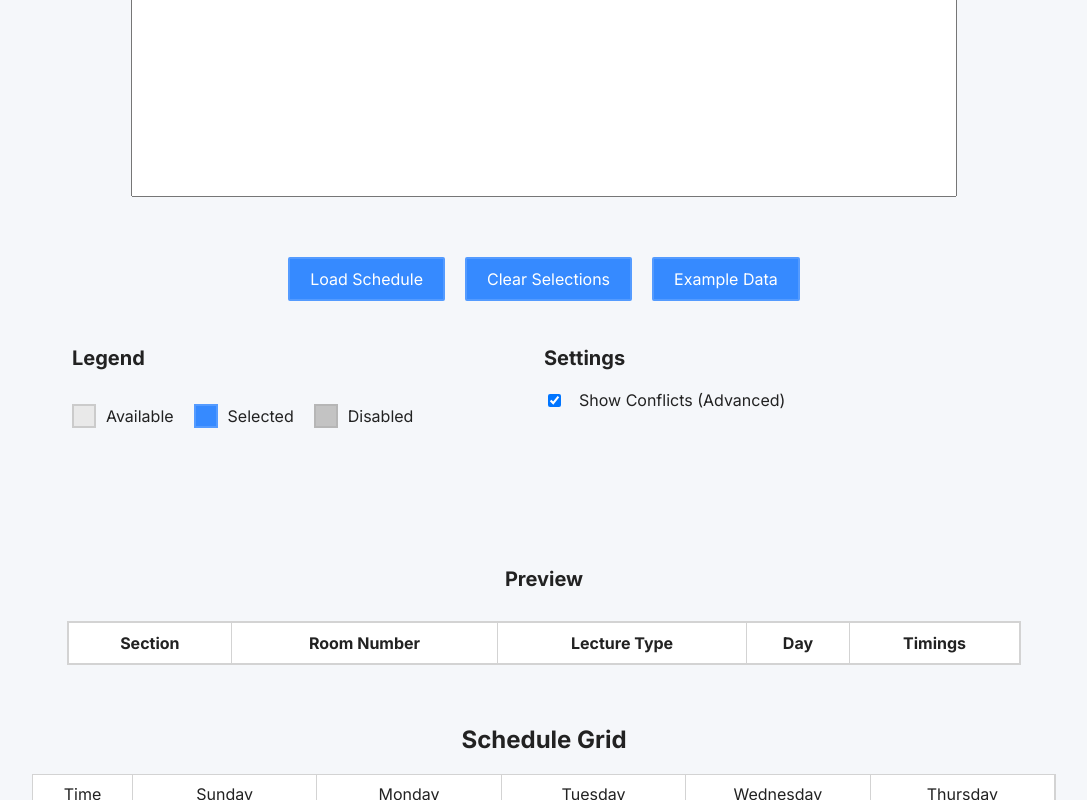
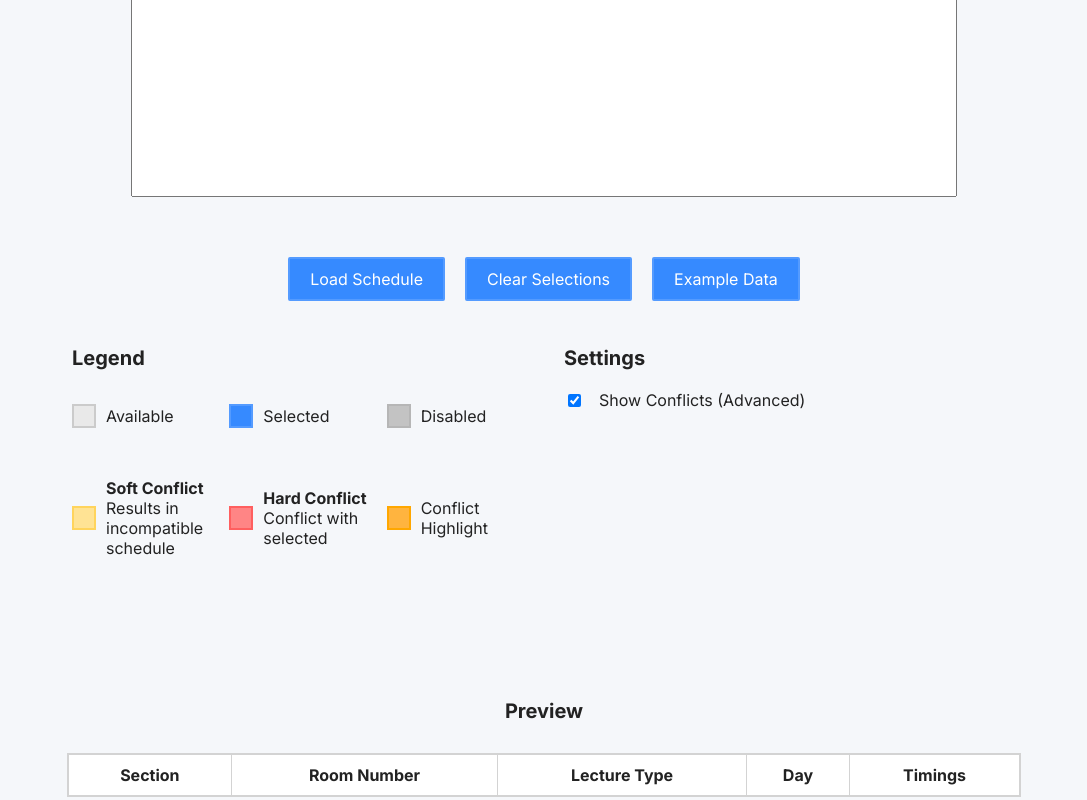
Before and after one commit to 60307390/scheduler-udst-revamp, a website built with Vite: page index.html in a window 1280 px wide. Both pictures are taken after a click on the checkbox "Show Conflicts (Advanced)". Shown: the part 412-1212 px from the top of the page, without its empty margins (96-1183 px from the left). Built offline with nearby package versions, Linux system fonts and the light colour scheme.

Commit message:
advanced mode -- conditionally enable visibility of legend items

```diff
--- a/index.html
+++ b/index.html
@@ -62,8 +62,28 @@
                         <p>Selected</p>
                     </div>
                     <div class="disabled-legend legend-item">
-                        <div class="disabled-color legend-color-box simple-mode-exclusive"></div>
+                        <div class="disabled-color legend-color-box"></div>
                         <p>Disabled</p>
+                    </div>
+                    <div class="soft-conflict-legend legend-item adv-mode-exclusive hidden">
+                        <div class="soft-conflict-color legend-color-box"></div>
+                        <p>
+                            <strong>Soft Conflict</strong>
+                            <br>
+                            Results in incompatible schedule
+                        </p>
+                    </div>
+                    <div class="hard-conflict-legend legend-item adv-mode-exclusive hidden">
+                        <div class="hard-conflict-color legend-color-box"></div>
+                        <p>
+                            <strong>Hard Conflict</strong>
+                            <br>
+                            Conflict with selected
+                        </p>
+                    </div>
+                    <div class="conflict-highlight-legend legend-item adv-mode-exclusive hidden">
+                        <div class="conflict-highlight-color legend-color-box"></div>
+                        <p>Conflict <br> Highlight</p>
                     </div>
                 </div>
             </div>
@@ -74,6 +94,10 @@
                         <input type="checkbox" id="toggleAdvancedMode" name="toggleAdvancedMode">
                         <label for="toggleAdvancedMode">Show Conflicts (Advanced)</label>
                     </div>
+                    <!-- <div class="toggle-prof settings-param"> -->
+                    <!--     <input type="checkbox" id="toggleProfessor" name="toggleAdvancedMode"> -->
+                    <!--     <label for="toggleProfessor">Professor in Preview (Experimental)</label> -->
+                    <!-- </div> -->
                 </div>
             </div>
         </section>
--- a/src/assets/style.css
+++ b/src/assets/style.css
@@ -3,6 +3,7 @@ TODO:
 
 - Fix "class slot" styling
     - Enable support for smaller devices
+- Make button styling more streamlined
 */
 
 /* --------------------------------------------------------- */
@@ -220,6 +221,7 @@ a:visited:hover {
 
     display: grid;
     grid-template-columns: repeat(2, 1fr);
+    gap: 40px;
     /* display: flex; */
     /* justify-content: space-between; */
 }
@@ -229,8 +231,8 @@ a:visited:hover {
 }
 
 .legend {
-    display: flex;
-    flex-direction: row;
+    display: grid;
+    grid-template-columns: repeat(3, 1fr);
     gap: 20px;
 }
 
@@ -241,10 +243,15 @@ a:visited:hover {
     gap: 10px;
 }
 
+.hidden {
+    display: none;
+}
+
 .legend-color-box {
-    width: 20px;
-    height: 20px;
+    min-width: 20px;
+    min-height: 20px;
     background-color: white;
+    border: 2px solid black;
 }
 
 .available-color {
@@ -260,6 +267,22 @@ a:visited:hover {
 .disabled-color {
     background-color: var(--disabled-button-bg);
     border: 2px solid var(--disabled-button-border);
+}
+
+.soft-conflict-color {
+    background-color: var(--soft-conflict-bg);
+    border: 2px solid var(--soft-conflict-border);
+}
+
+.hard-conflict-color {
+    background-color: var(--hard-conflict-bg);
+    border: 2px solid var(--hard-conflict-border);
+}
+
+
+.conflict-highlight-color {
+    background-color: var(--conflict-highlight-bg);
+    border: 2px solid var(--conflict-highlight-border);
 }
 
 /* Settings */
@@ -307,6 +330,7 @@ a:visited:hover {
     align-items: center;
 }
 
+/* Old Styling */
 .options-grid .option-button, .available-button {
     background-color: var(--available-button-bg);
     color: black;
@@ -334,7 +358,7 @@ a:visited:hover {
     color: white;
 
     &:not(:disabled):hover {
-        background-color: var(--secondary-accent);
+        background-color: var(--secondary-accent) !important;
     }
 }
 
@@ -344,6 +368,10 @@ a:visited:hover {
 .available-button {
     background-color: var(--available-button-bg) !important;
     border: 2px solid var(--available-button-border) !important;
+
+    &:hover{
+        background-color: #dedede !important;
+    }
 }
 
 .soft-conflict-button {
--- a/src/main.ts
+++ b/src/main.ts
@@ -53,10 +53,17 @@ exampleDataButton.addEventListener("click", function() {
 
 const toggleAdvancedCheckbox = document.getElementById("toggleAdvancedMode")! as HTMLInputElement;
 toggleAdvancedCheckbox.addEventListener("click", function() {
+    const advancedModeDisplayItems: NodeListOf<HTMLElement> = document.querySelectorAll(".adv-mode-exclusive");
     if (this.checked) {
         courseButtons?.enableAdvancedMode();
+        for (let element of advancedModeDisplayItems) {
+            element.classList.remove("hidden");
+        }
     } else {
         courseButtons?.disableAdvancedMode();
+        for (let element of advancedModeDisplayItems) {
+            element.classList.add("hidden");
+        }
     }
 })
 
```
